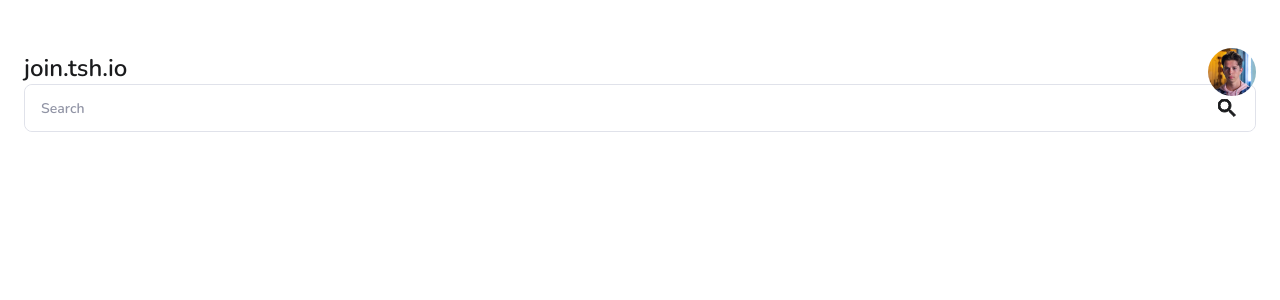
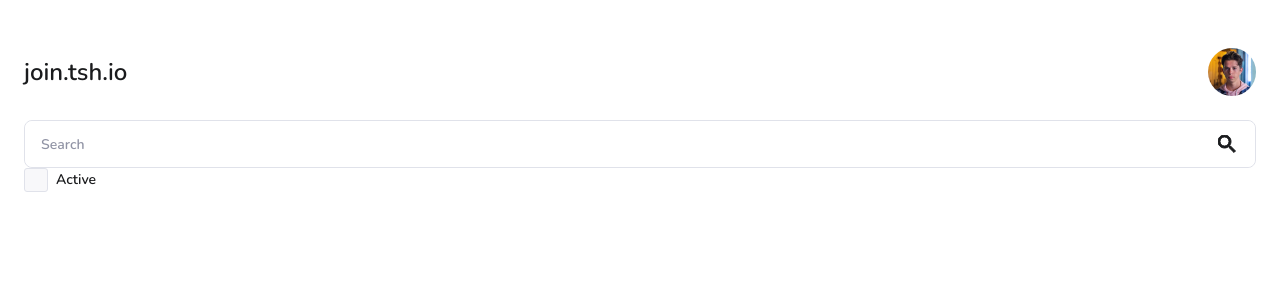
Before and after one commit to PatrykWojcieszak/react-interview-starter-ts, a React (Create React App) app: page / in a window 1280 px wide. Shown: the top 300 px of the page. Built offline with nearby package versions, Linux system fonts and the light colour scheme.

Commit message:
feat: added checkbox

```diff
--- /dev/null
+++ b/src/app/shared/checkbox/Checkbox.tsx
@@ -0,0 +1,66 @@
+import React from "react";
+import styled from "styled-components";
+
+import { ReactComponent as CheckedIcon } from "../../../styles/icons/checked.svg";
+
+import { CheckboxProps } from "./Checkbox.types";
+
+export const Checkbox = ({
+  checked,
+  name,
+  label,
+  checkedHandler,
+}: CheckboxProps) => {
+  const checkboxChangedHandler = (event: boolean) => {
+    console.log("checked");
+    checkedHandler(event);
+  };
+
+  return (
+    <CheckboxContainer onClick={() => checkboxChangedHandler(!checked)}>
+      <StyledCheckbox checked={checked} name={name}>
+        <CheckedIcon />
+      </StyledCheckbox>
+      {label && <StyledLabel htmlFor={name}>{label}</StyledLabel>}
+    </CheckboxContainer>
+  );
+};
+
+const CheckboxContainer = styled.div`
+  display: flex;
+  align-items: center;
+`;
+
+const StyledLabel = styled.label`
+  margin-left: 8px;
+  color: ${({ theme }) => theme.colors?.fontMain};
+  font-size: 14px;
+  line-height: 16px;
+  cursor: pointer;
+`;
+
+const StyledCheckbox = styled.div<{ checked: boolean; name: string }>`
+  display: inline-block;
+  width: 24px;
+  height: 24px;
+  border-radius: 4px;
+  background: ${({ theme, checked }) =>
+    checked ? theme.colors?.blue : theme.colors?.background};
+  border: 1px solid
+    ${({ theme, checked }) =>
+      checked ? theme.colors?.blue : theme.colors?.accent};
+  border-radius: 3px;
+  transition: all 150ms;
+  display: flex;
+  justify-content: center;
+  align-items: center;
+  cursor: pointer;
+
+  svg {
+    fill: white;
+    stroke: white;
+    width: 12px;
+    height: 9px;
+    visibility: ${({ checked }) => (checked ? "visible" : "hidden")};
+  }
+`;
--- /dev/null
+++ b/src/app/shared/checkbox/Checkbox.types.ts
@@ -0,0 +1,6 @@
+export type CheckboxProps = {
+  checked: boolean;
+  name: string;
+  label?: string;
+  checkedHandler: (checked: boolean) => void;
+};
--- a/src/app/shared/header/Header.tsx
+++ b/src/app/shared/header/Header.tsx
@@ -1,19 +1,14 @@
 import React from "react";
 import styled from "styled-components";
-import { Input } from "../input/Input";
-import { InputTypes } from "../input/Input.types";
+
 import { Avatar } from "./avatar/Avatar";
+import { Filtering } from "./filtering/Filtering";
 
 export const Header = () => {
   return (
     <StyledHeaderContainer>
       <StyledCompanyName>join.tsh.io</StyledCompanyName>
-      <Input
-        name="search"
-        showIcon
-        type={InputTypes.text}
-        placeholder="Search"
-      />
+      <Filtering />
       <Avatar />
     </StyledHeaderContainer>
   );
@@ -28,4 +23,5 @@ const StyledCompanyName = styled.h2`
   color: ${({ theme }) => theme.colors?.fontMain};
   font-size: 24px;
   margin-top: 28px;
+  line-height: 40px;
 `;
--- /dev/null
+++ b/src/app/shared/header/filtering/Filtering.tsx
@@ -0,0 +1,34 @@
+import React, { useState } from "react";
+import { Input } from "app/shared/input/Input";
+import { InputTypes } from "app/shared/input/Input.types";
+import styled from "styled-components";
+import { Checkbox } from "app/shared/checkbox/Checkbox";
+
+export const Filtering = () => {
+  const [isPromo, setIsPromo] = useState(false);
+
+  const isPromoHandler = (checked: boolean) => {
+    setIsPromo(checked);
+  };
+
+  return (
+    <StyledFilteringContainer>
+      <Input
+        name="search"
+        showIcon
+        type={InputTypes.text}
+        placeholder="Search"
+      />
+      <Checkbox
+        name="active"
+        checked={isPromo}
+        label="Active"
+        checkedHandler={(checked: boolean) => isPromoHandler(checked)}
+      />
+    </StyledFilteringContainer>
+  );
+};
+
+const StyledFilteringContainer = styled.div`
+  margin-top: 28px;
+`;
--- a/src/app/shared/input/Input.tsx
+++ b/src/app/shared/input/Input.tsx
@@ -50,6 +50,7 @@ const StyledInputWrapper = styled.div`
     bottom: 0;
     margin: auto;
     stroke: ${({ theme }) => theme.colors?.fontMain};
+    fill: ${({ theme }) => theme.colors?.fontMain};
   }
 `;
 
```
Also changed, not shown: src/styles/icons/checked.svg (added), src/styles/icons/search.svg.
